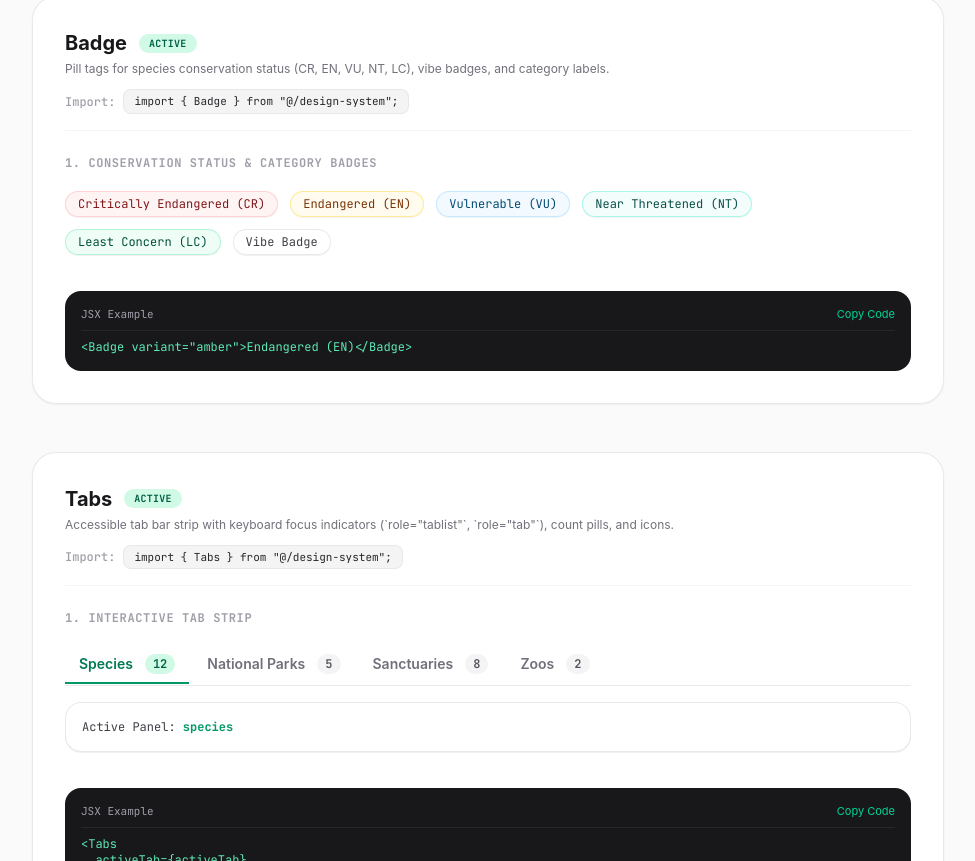
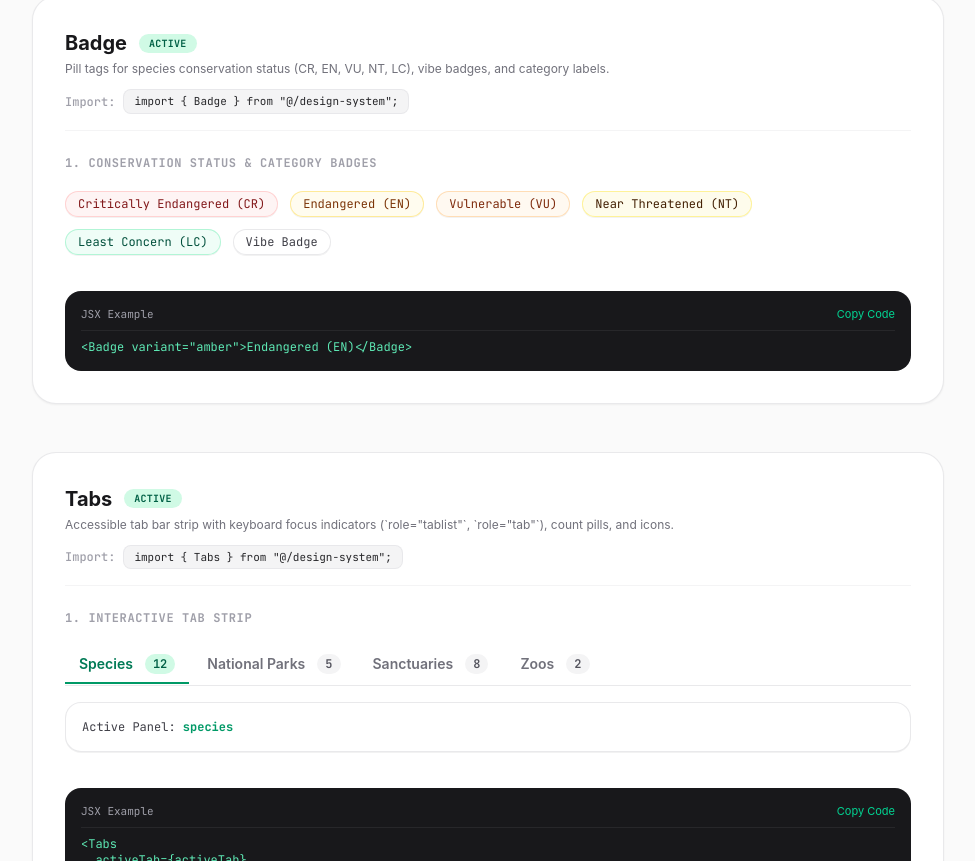
Before and after one commit to Shreyu11/WildAtlas-India, a Next.js app: page /design-system in a window 1280 px wide. Shown: the part 2339-3200 px from the top of the page, without its empty margins (296-1271 px from the left). Built offline with nearby package versions, Linux system fonts and the light colour scheme.

Commit message:
style(badges): Update Vulnerable (VU) to orange and Near Threatened (NT) to yellow shades

```diff
--- a/Design System/Badge/Badge.tsx
+++ b/Design System/Badge/Badge.tsx
@@ -2,7 +2,7 @@ import React from "react";
 
 export interface BadgeProps {
   /** Visual color variant */
-  variant?: "neutral" | "emerald" | "sky" | "amber" | "teal" | "red";
+  variant?: "neutral" | "emerald" | "sky" | "amber" | "teal" | "red" | "orange" | "yellow";
   /** Size tier */
   size?: "sm" | "md" | "lg";
   /** Optional icon element */
@@ -29,6 +29,8 @@ export const Badge: React.FC<BadgeProps> = ({
     emerald: "border border-emerald-200/80 bg-emerald-50/80 text-emerald-900 shadow-2xs",
     sky: "border border-sky-200/80 bg-sky-50/80 text-sky-900 shadow-2xs",
     amber: "border border-amber-200/80 bg-amber-50/80 text-amber-900 shadow-2xs",
+    orange: "border border-orange-200/80 bg-orange-50/80 text-orange-900 shadow-2xs",
+    yellow: "border border-yellow-200/80 bg-yellow-50/80 text-yellow-950 shadow-2xs",
     teal: "border border-teal-200/80 bg-teal-50/80 text-teal-900 shadow-2xs",
     red: "border border-red-200/80 bg-red-50/80 text-red-900 shadow-2xs",
   };
--- a/Design System/MarkerTooltip/MarkerTooltip.tsx
+++ b/Design System/MarkerTooltip/MarkerTooltip.tsx
@@ -31,11 +31,11 @@ export interface MarkerTooltipProps {
   className?: string;
 }
 
-const statusBadgeVariantMap: Record<NonNullable<Species["conservationStatus"]>, "red" | "amber" | "sky" | "teal" | "emerald"> = {
+const statusBadgeVariantMap: Record<NonNullable<Species["conservationStatus"]>, "red" | "amber" | "orange" | "yellow" | "emerald"> = {
   CR: "red",
   EN: "amber",
-  VU: "sky",
-  NT: "teal",
+  VU: "orange",
+  NT: "yellow",
   LC: "emerald",
 };
 
--- a/Design System/tokens.ts
+++ b/Design System/tokens.ts
@@ -20,8 +20,8 @@ export const colorSwatches = [
   // Status & Accents
   { name: "Emerald 500", hex: "#10b981", class: "bg-emerald-500", category: "Accent & Status", usage: "Active toggles, active indicators" },
   { name: "Emerald 700", hex: "#047857", class: "bg-emerald-700", category: "Accent & Status", usage: "Least Concern (LC) status, state animal tag" },
-  { name: "Teal 600", hex: "#0d9488", class: "bg-teal-600", category: "Accent & Status", usage: "Near Threatened (NT) status badge" },
-  { name: "Sky 500", hex: "#0ea5e9", class: "bg-sky-500", category: "Accent & Status", usage: "Vulnerable (VU) status, state bird tag" },
+  { name: "Yellow 500", hex: "#eab308", class: "bg-yellow-500", category: "Accent & Status", usage: "Near Threatened (NT) status badge" },
+  { name: "Orange 500", hex: "#f97316", class: "bg-orange-500", category: "Accent & Status", usage: "Vulnerable (VU) status badge" },
   { name: "Amber 600", hex: "#d97706", class: "bg-amber-600", category: "Accent & Status", usage: "Endangered (EN) status, zoo marker" },
   { name: "Red 600", hex: "#dc2626", class: "bg-red-600", category: "Accent & Status", usage: "Critically Endangered (CR) status, danger action" },
   { name: "Audio Blue", hex: "#1a73e8", class: "bg-[#1a73e8]", category: "Accent & Status", usage: "Species call audio speaker button" },
--- a/src/app/design-system/page.tsx
+++ b/src/app/design-system/page.tsx
@@ -447,8 +447,8 @@ export default function DesignSystemPage() {
                 <div className="flex flex-wrap items-center gap-3 py-1">
                   <Badge variant="red">Critically Endangered (CR)</Badge>
                   <Badge variant="amber">Endangered (EN)</Badge>
-                  <Badge variant="sky">Vulnerable (VU)</Badge>
-                  <Badge variant="teal">Near Threatened (NT)</Badge>
+                  <Badge variant="orange">Vulnerable (VU)</Badge>
+                  <Badge variant="yellow">Near Threatened (NT)</Badge>
                   <Badge variant="emerald">Least Concern (LC)</Badge>
                   <Badge variant="neutral">Vibe Badge</Badge>
                 </div>
--- a/src/lib/conservation.ts
+++ b/src/lib/conservation.ts
@@ -17,7 +17,7 @@ export const CONSERVATION_TONE: Record<ConservationStatus, string> = {
   EW: "bg-rose-800 text-white font-semibold shadow-2xs",
   CR: "bg-red-600 text-white font-semibold shadow-2xs",
   EN: "bg-red-500 text-white font-semibold shadow-2xs",
-  VU: "bg-amber-500 text-white font-semibold shadow-2xs",
+  VU: "bg-orange-500 text-white font-semibold shadow-2xs",
   NT: "bg-yellow-400 text-yellow-950 font-bold shadow-2xs",
   LC: "bg-emerald-600 text-white font-semibold shadow-2xs",
 };
```
